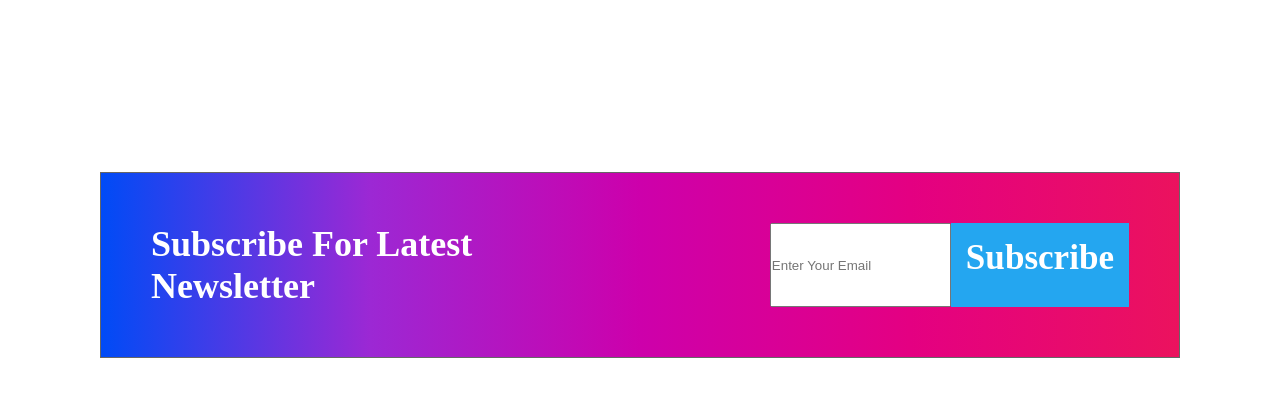
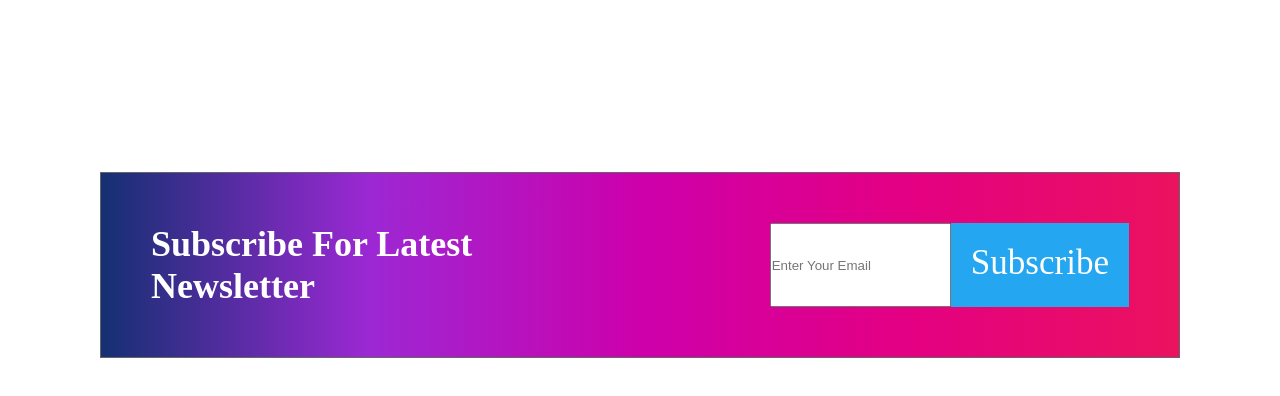
Before and after one commit to CalebKabaya/Insurance-website, a plain HTML site: page index.html in a window 1280 px wide. Shown: the part 2846-3242 px from the top of the page. Drawn offline with Linux system fonts and the light colour scheme.

Commit message:
added linear gradient to the subscribe container

```diff
--- a/index.css
+++ b/index.css
@@ -309,7 +309,7 @@ justify-content: space-around;
 margin: 100px;
 display: flex;
 justify-content: space-between;
-background-image: linear-gradient(to right, #004bf6, #9c28d4, #cd00ab, #e40082, #eb125e);
+background-image: linear-gradient(to right, #143072, #9c28d4, #cd00ab, #e40082, #eb125e);
 }
 .subscribe .news{
 align-self: flex-start;
@@ -320,8 +320,9 @@ font-size: 30px;
 }
 .email h3{
     background:rgb(36, 166, 240);
-    padding: 15px;
+    padding: 20px;
     color:#fff;
+    font-weight: lighter;
 }
 .news h2{
     font-size: 36px;
```
